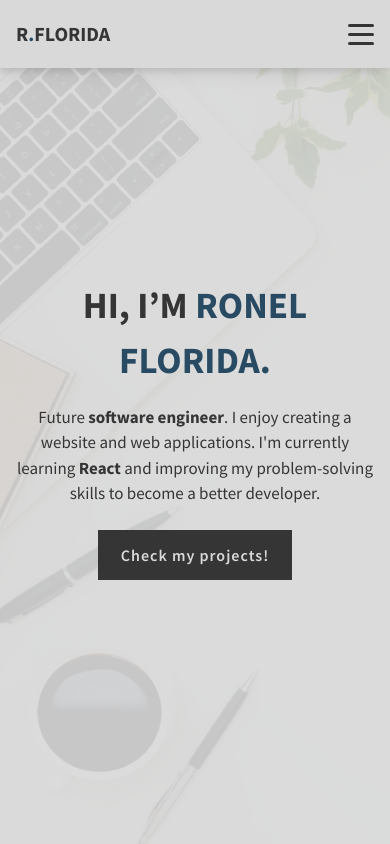
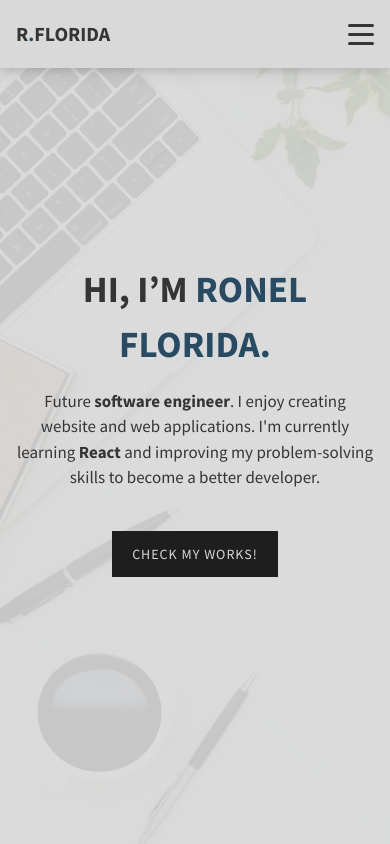
Before and after one commit to Ronel028/Ronel028-Portfolio-website, a Next.js app: page / in a window 390 px wide. Shown: the top 844 px of the page. Built offline with nearby package versions, Linux system fonts and the light colour scheme.

Commit message:
add transition in all button

```diff
--- a/components/ContactForm.jsx
+++ b/components/ContactForm.jsx
@@ -37,7 +37,7 @@ const ContactForm = () =>{
                 placeholder="Message"
             >
             </textarea>
-            <button class=" w-auto group relative border-none outline-none bg-dark py-4 px-5 justify-self-end tracking-[1px] text-sm leading-none z-10
+            <button class=" w-auto relative border-none outline-none bg-dark py-4 px-5 justify-self-end tracking-[1px] text-sm leading-none z-10
                             overflow-hidden text-gray hover:text-light-dark after:content-[''] after:absolute
                             after:inset-0 after:bg-gray after:translate-x-[-101%] hover:after:translate-x-0 after:z-[-1]
                             after:transition-transform after:ease-in-out after:duration-300">
--- a/pages/index.js
+++ b/pages/index.js
@@ -35,18 +35,19 @@ export default function Main() {
                   <h1 className='text-[2.3125rem] md:text-[3.75rem] lg:text-[5rem] transition-all ease-out duration-150 mb-4'>
                     HI, I’M <span className='text-light-blue'>RONEL FLORIDA.</span>
                   </h1>
-                  <p className='text-[1.0625rem] md:text-[1.25rem] lg:text-[25px] lg:max-w-4xl lg:mx-auto mb-9'>
-                        Future <span className='font-bold'>software engineer</span>. I enjoy creating a
+                  <p className='text-[1.0625rem] md:text-[1.25rem] lg:text-[25px] lg:max-w-3xl lg:mx-auto mb-10'>
+                        Future <span className='font-bold'>software engineer</span>. I enjoy creating
                         website and web applications. I'm currently learning <span className='font-bold'>React</span> and
                         improving my problem-solving skills to become a better developer.
                   </p>
                   <Link
                     href='#'
-                    className='bg-light-dark text-gray py-[0.9375rem] px-[1.4375rem] font-semibold text-[1rem] tracking-[0.0625rem]
-                                hover:bg-gray hover:text-light-dark hover:border hover:border-light-dark
-                                transition-all ease-in-out duration-300'
+                    className=' inline-block text-sm lg:text-base relative bg-dark py-4 px-5 tracking-[1px] leading-none z-10
+                              overflow-hidden text-gray hover:text-gray after:content-[""] after:absolute
+                              after:inset-0 after:bg-light-blue after:translate-x-[-101%] hover:after:translate-x-0 after:z-[-1]
+                              after:transition-transform after:ease-in-out after:duration-300'
                   >
-                    Check my projects!
+                    CHECK MY WORKS!
                   </Link>
                 </div>
                 <div className='absolute bottom-[20px] left-2/4 translate-x-[-50%] hidden md:flex flex-col items-center'>
@@ -79,7 +80,7 @@ export default function Main() {
             <div className='grid grid-cols-1 grid-rows-auto gap-y-16 lg:grid-cols-2 lg:gap-x-8'>
 
               <div>
-                <h4 className='font-semibold text-lg tracking-[1px] mb-3 md:text-[26px] md:mb-7 lg:text-2xl'>
+                <h4 className='font-semibold text-lg tracking-[1px] mb-3 md:text-[26px] md:mb-7 lg:text-xl'>
                   GET TO KNOW ME<span className='text-light-blue'>!</span>
                 </h4>
                 <p className='font-normal text-[15px] tracking-[1px] leading-6 mb-4 md:text-xl md:leading-[30px] md:mb-8 lg:text-lg lg:mb-9'>
@@ -107,7 +108,7 @@ export default function Main() {
 
               {/* skills */}
               <div>
-                <h4 className='font-semibold text-lg tracking-[1px] mb-3 md:text-[26px] md:mb-7 lg:text-2xl'>
+                <h4 className='font-semibold text-lg tracking-[1px] mb-3 md:text-[26px] md:mb-7 lg:text-xl'>
                   TECHNOLOGY THAT I’VE BEEN WORKING WITH<span className='text-light-blue'>!</span>
                 </h4>
                 <div className='flex flex-wrap gap-6 text-light-dark font-semibold text-[17px] tracking-[1px]'>
@@ -213,7 +214,7 @@ export default function Main() {
             <div className='w-full flex items-center justify-center'>
               <Link
                 href="/all_projects"
-                className='flex items-center gap-3 text-sm w-auto group relative bg-dark py-4 px-5 justify-self-end tracking-[1px] leading-none z-10
+                className='flex items-center gap-3 text-sm relative bg-dark py-4 px-5 justify-self-end tracking-[1px] leading-none z-10
                 overflow-hidden text-gray hover:text-gray after:content-[""] after:absolute
                 after:inset-0 after:bg-light-blue after:translate-x-[-101%] hover:after:translate-x-0 after:z-[-1]
                 after:transition-transform after:ease-in-out after:duration-300'>
@@ -222,17 +223,6 @@ export default function Main() {
                 <FaChevronRight className='text-sm'/>
 
               </Link>
-              {/*
-              <Link
-                href="/all_projects"
-                className='flex items-center gap-3 text-xl bg-light-dark border border-light-dark text-gray
-                            py-[11px] px-[28px] hover:bg-gray hover:text-light-dark
-                            transition-all ease-in-out duration-300 md:text-lg lg:text-base'
-              >
-                <p className=' tracking-[1px]'>Check more!</p>
-                <FaChevronRight className='text-xl md:text-lg lg:text-base'/>
-              </Link>
-              */}
             </div>
           </div>
         </section>
```
